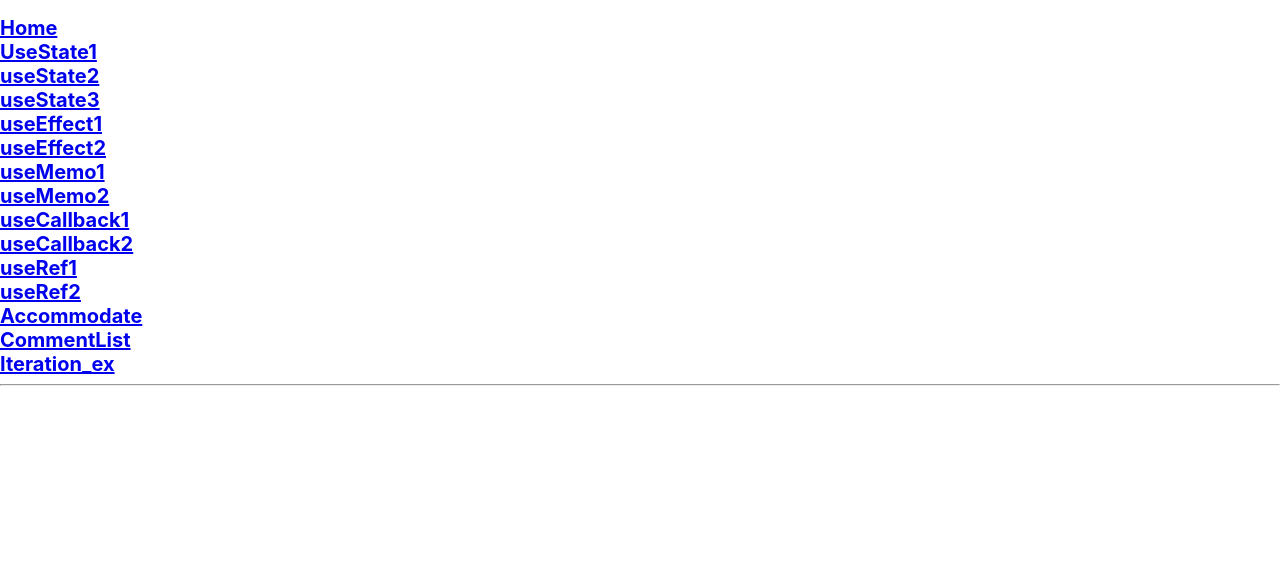
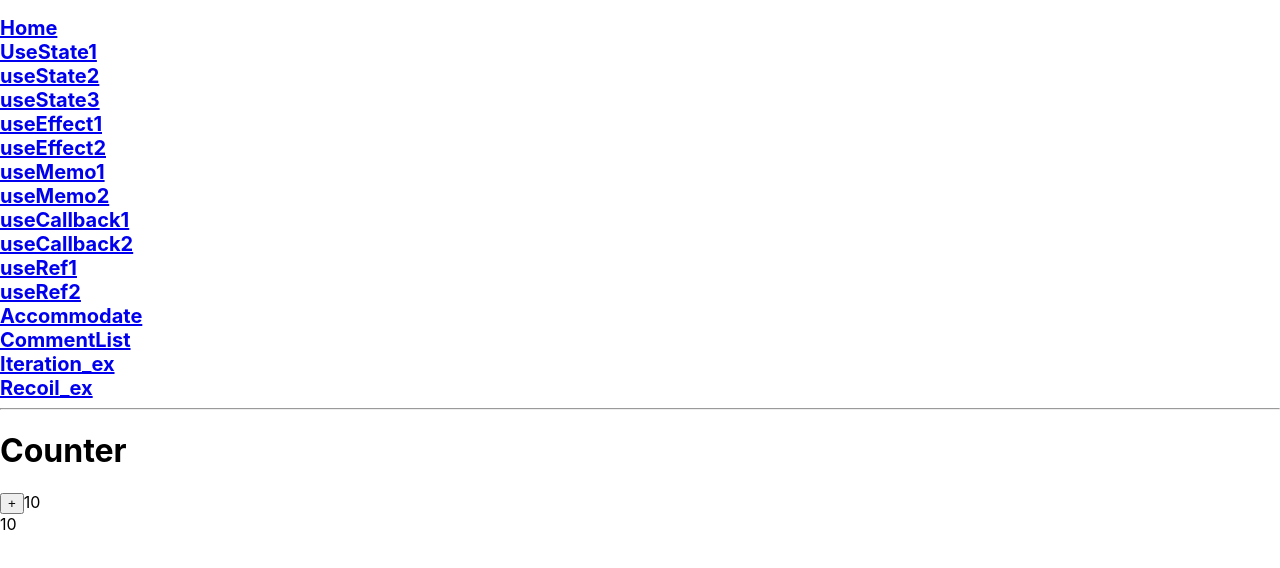
Before and after one commit to Hina0222/ReactPr, a React (Create React App) app in the folder test1/: page /recoil_ex in a window 1280 px wide. Shown: the top 568 px of the page. Built offline with nearby package versions, Linux system fonts and the light colour scheme.

Commit message:
Recoil 연습

```diff
--- a/test1/package.json
+++ b/test1/package.json
@@ -10,6 +10,7 @@
     "react-dom": "^18.3.1",
     "react-router-dom": "^6.23.1",
     "react-scripts": "5.0.1",
+    "recoil": "^0.7.7",
     "sass": "^1.77.1",
     "scss": "^0.2.4",
     "web-vitals": "^2.1.4"
--- a/test1/src/App.js
+++ b/test1/src/App.js
@@ -14,6 +14,7 @@ import UseRef2 from "./useRef_ex/UseRef2";
 import Accommodate from "./reactHooks_ex/Accommodate";
 import CommentList from "./comment_ex/CommentList";
 import Iteration_ex from './examples/Iteration_ex';
+import Recoil_ex from './examples/Recoil_ex';
 
 function App() {
 
@@ -35,6 +36,7 @@ function App() {
         <Link to="/accommodate">Accommodate</Link>
         <Link to="/commentList">CommentList</Link>
         <Link to="/iteration_ex">Iteration_ex</Link>
+        <Link to="/recoil_ex">Recoil_ex</Link>
       </nav>
       <hr />
       <Routes>
@@ -52,6 +54,7 @@ function App() {
         <Route path="/accommodate" element={<Accommodate />} />
         <Route path="/commentList" element={<CommentList />} />
         <Route path="/iteration_ex" element={<Iteration_ex />} />
+        <Route path="/recoil_ex" element={<Recoil_ex />} />
       </Routes>
     </div>
   );
--- /dev/null
+++ b/test1/src/examples/Recoil_ex.jsx
@@ -0,0 +1,36 @@
+import React from 'react';
+import { atom, useRecoilState, useRecoilValue } from 'recoil';
+
+// 별도의 파일로 분리해서 사용 export
+const countState = atom({
+    key: "count",
+    default: 10
+});
+
+function Counter() {
+    const [count, setCount] = useRecoilState(countState);
+    return (
+        <div>
+            <h1>Counter</h1>
+            <button onClick={() => { setCount(count + 1) }}>
+                +
+            </button>
+            {count}
+        </div >
+    )
+}
+function DisplayCounter() {
+    const count = useRecoilValue(countState);
+    return <div>{count}</div>
+}
+
+const recoil_ex = () => {
+    return (
+        <div>
+            <Counter />
+            <DisplayCounter />
+        </div>
+    );
+};
+
+export default recoil_ex;
--- a/test1/src/index.js
+++ b/test1/src/index.js
@@ -4,11 +4,14 @@ import { BrowserRouter } from 'react-router-dom';
 import './index.css';
 import reportWebVitals from './reportWebVitals';
 import App from './App';
+import { RecoilRoot } from "recoil";
 
 const root = ReactDOM.createRoot(document.getElementById('root'));
 root.render(
   <BrowserRouter>
-    <App />
+    <RecoilRoot>
+      <App />
+    </RecoilRoot>
   </BrowserRouter>
 );
 
```
Also changed, not shown: 1 other file (tests, documents, lock files or other folders).
